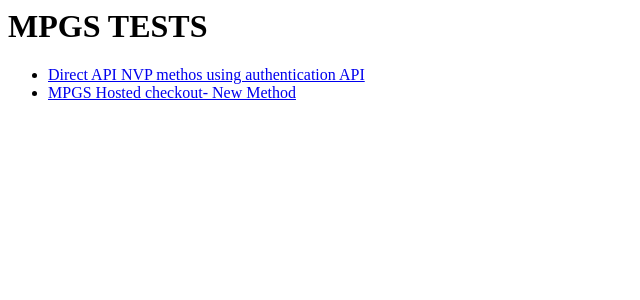
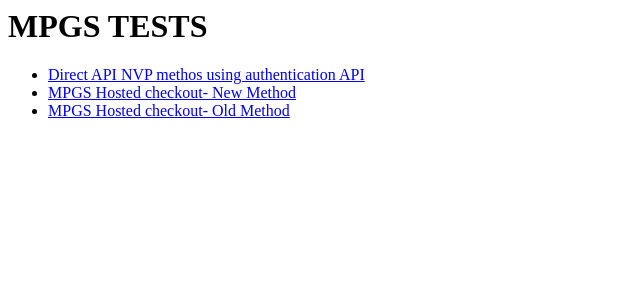
Before and after one commit to vikas-saini07/mpgs-all, a PHP site: page / in a window 1280 px wide. Shown: the top 300 px of the page, without its empty margins (0-640 px from the left). Run offline with PHP 8.4, Linux system fonts and the light colour scheme.

Commit message:
Update index.php

```diff
--- a/index.php
+++ b/index.php
@@ -8,6 +8,7 @@
         <ul>
             <li><a href="./directapi/nvp/welcome.php">Direct API NVP methos using authentication API</a></li>
             <li><a href="./hostedchkout/newhostchk/welcome.html">MPGS Hosted checkout- New Method</a></li>
+            <li><a href="./hostedchkout/oldhosted/welcome.html">MPGS Hosted checkout- Old Method</a></li>
         </ul>
     </body>
 </html>
```
